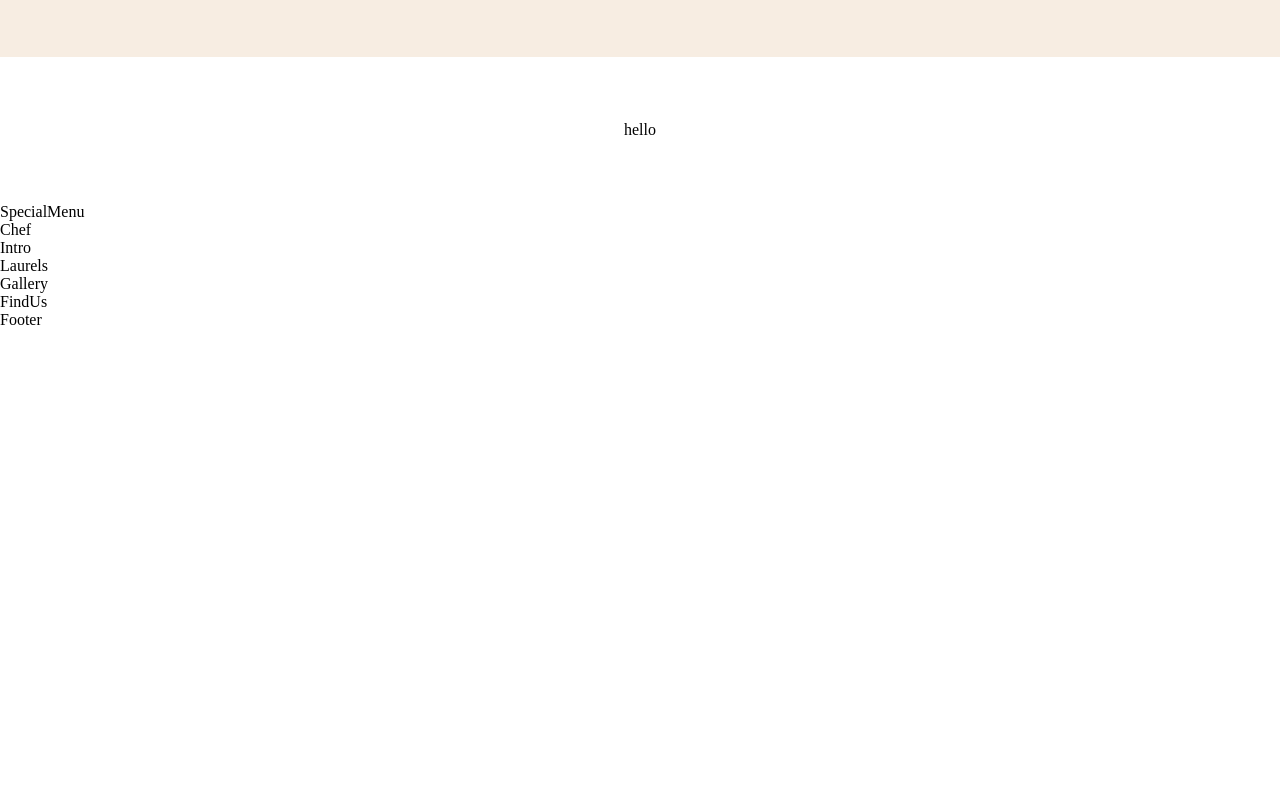
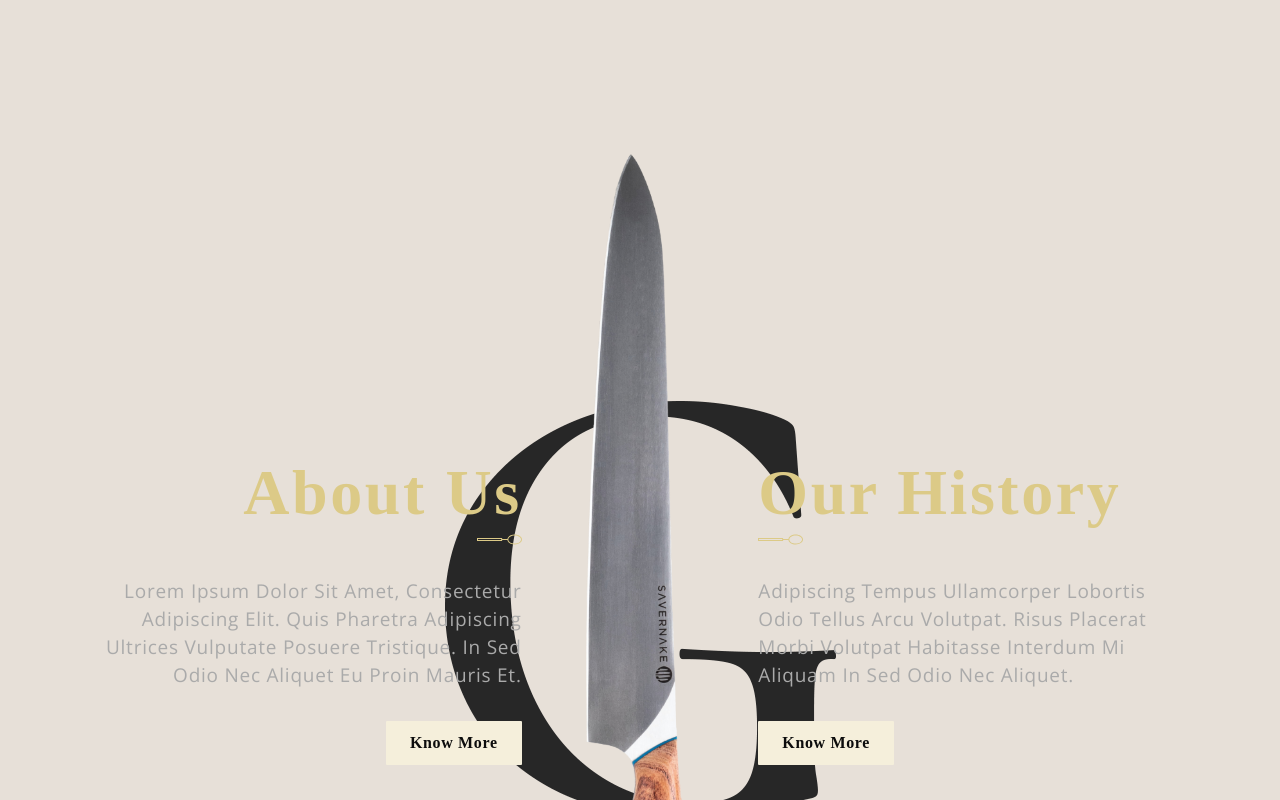
Before and after one commit to jenagansivakumar/bullys-bakery, a React (Create React App) app: page / in a window 1280 px wide. Shown: the part 1820-2620 px from the top of the page. Before the commit the page ends 2149 px from the top, so only its background shows below. Built offline with nearby package versions, Linux system fonts and the light colour scheme; a web font is replaced by a local one.

Commit message:
changed logo

```diff
--- a/src/components/Navbar/Navbar.jsx
+++ b/src/components/Navbar/Navbar.jsx
@@ -4,6 +4,7 @@ import { MdOutlineRestaurantMenu } from "react-icons/md";
 import images from "../../constants/images";
 import "./Navbar.css";
 import { useState } from "react";
+import logojena from "../../assets/logojena.svg";
 
 export default function Navbar() {
   const [toggleMenu, setToggleMenu] = useState(false);
@@ -12,11 +13,8 @@ export default function Navbar() {
       <div className="app__navbar flex__center section__padding" id="home">
         <nav className="app__navbar">
           <div className="app__navbar-logo">
-            <img
-              className="app__navbar-bullysimage"
-              src={images.redLogo}
-              alt="app logo"
-            />
+            <logojena />
+            <img className="app__navbar-bullysimage" alt="app logo" />
           </div>
           <ul className="app__navbar-links">
             <li className="p__opensans">
--- a/src/container/AboutUs/AboutUs.css
+++ b/src/container/AboutUs/AboutUs.css
@@ -1,3 +1,84 @@
+.app__aboutus {
+  position: relative;
+}
 .app__aboutus-bg {
-  background-color: black;
+  background: var(--color-beige);
 }
+
+.app__aboutus-overlay {
+  position: absolute;
+  inset: 0;
+}
+
+.app__aboutus-overlay img {
+  width: 391px;
+  height: 415px;
+  z-index: 0;
+}
+
+.app__aboutus-content {
+  width: 100%;
+  z-index: 2;
+}
+
+.app__aboutus-content_about {
+  flex: 1;
+  display: flex;
+  justify-content: flex-end;
+  align-items: flex-end;
+  flex-direction: column;
+
+  text-align: right;
+}
+
+.app__aboutus-content_knife {
+  margin: 2rem 4rem;
+}
+
+.app__aboutus-content_knife img {
+  height: 910px;
+}
+
+.app__aboutus-content_history {
+  flex: 1;
+  display: flex;
+  justify-content: flex-start;
+  align-items: flex-start;
+  flex-direction: column;
+
+  text-align: left;
+}
+
+.app__aboutus-content_about p,
+.app__aboutus-content_history p {
+  margin: 2rem 0;
+  color: var(--color-grey);
+}
+
+@media screen and (min-width: 2000px) {
+  .app__aboutus-content_knife img {
+    height: 1110px;
+  }
+
+  .app__aboutus-content_about p,
+  .app__aboutus-content_history p {
+    margin: 4rem 0;
+  }
+}
+
+@media screen and (max-width: 900px) {
+  .app__aboutus-content {
+    flex-direction: column;
+  }
+
+  .app__aboutus-content_knife {
+    margin: 4rem 0;
+  }
+}
+
+@media screen and (max-width: 650px) {
+  .app__aboutus-overlay img {
+    width: 80%;
+    height: 320px;
+  }
+}
--- a/src/container/AboutUs/AboutUs.jsx
+++ b/src/container/AboutUs/AboutUs.jsx
@@ -1,12 +1,49 @@
 import React from "react";
 
-export default function AboutUs() {
-  return (
-    <div
-      className="app__aboutus app__aboutus-bg flex__center section__padding"
-      id="about"
-    >
-      <div className="app__aboutus-overlay flex__center"> hello </div>
+import { images } from "../../constants";
+import "./AboutUs.css";
+
+const AboutUs = () => (
+  <div
+    className="app__aboutus app__aboutus-bg  flex__center section__padding"
+    id="about"
+  >
+    <div className="app__aboutus-overlay flex__center">
+      <img src={images.G} alt="G_overlay" />
     </div>
-  );
-}
+
+    <div className="app__aboutus-content flex__center">
+      <div className="app__aboutus-content_about">
+        <h1 className="headtext__cormorant">About Us</h1>
+        <img src={images.spoon} alt="about_spoon" className="spoon__img" />
+        <p className="p__opensans">
+          Lorem ipsum dolor sit amet, consectetur adipiscing elit. Quis pharetra
+          adipiscing ultrices vulputate posuere tristique. In sed odio nec
+          aliquet eu proin mauris et.
+        </p>
+        <button type="button" className="custom__button">
+          Know More
+        </button>
+      </div>
+
+      <div className="app__aboutus-content_knife flex__center">
+        <img src={images.knife} alt="about_knife" />
+      </div>
+
+      <div className="app__aboutus-content_history">
+        <h1 className="headtext__cormorant">Our History</h1>
+        <img src={images.spoon} alt="about_spoon" className="spoon__img" />
+        <p className="p__opensans">
+          Adipiscing tempus ullamcorper lobortis odio tellus arcu volutpat.
+          Risus placerat morbi volutpat habitasse interdum mi aliquam In sed
+          odio nec aliquet.
+        </p>
+        <button type="button" className="custom__button">
+          Know More
+        </button>
+      </div>
+    </div>
+  </div>
+);
+
+export default AboutUs;
--- a/src/container/Header/Header.css
+++ b/src/container/Header/Header.css
@@ -36,5 +36,4 @@
 
 .app__header-content {
   background-color: var(--color-beige);
-  /* opacity:; */
 }
--- a/src/container/Header/Header.jsx
+++ b/src/container/Header/Header.jsx
@@ -13,8 +13,13 @@ export default function Header() {
         <div className="app__header-overlay flex__center">
           <div className="app__header-content">
             <SubHeading title="Chase the new flavor" />
-            <h1 className="app__header-h1">the finest coffee in town</h1>
-            <p className="p__opensans" style={{ margin: "2rem 0" }}>
+            <h1 className="app__header-h1 centered-text">
+              the finest coffee in town
+            </h1>
+            <p
+              className="p__opensans centered-text"
+              style={{ margin: "2rem 0" }}
+            >
               A stylish Berlin café for amazing coffees, delicious cakes, and
               lunch menus. Relax in our warm and welcoming atmosphere, perfect
               for working, reading, or catching up with friends.
--- a/src/container/Interim/Interim.css
+++ b/src/container/Interim/Interim.css
@@ -1,5 +1,5 @@
 .interim__bg {
-  background: #f7ede2;
+  background: var(--color-beige);
   padding: 50px 0;
 }
 
```
Also changed, not shown: src/assets/logojena.svg (added), 1 other file (tests, documents, lock files or other folders).
